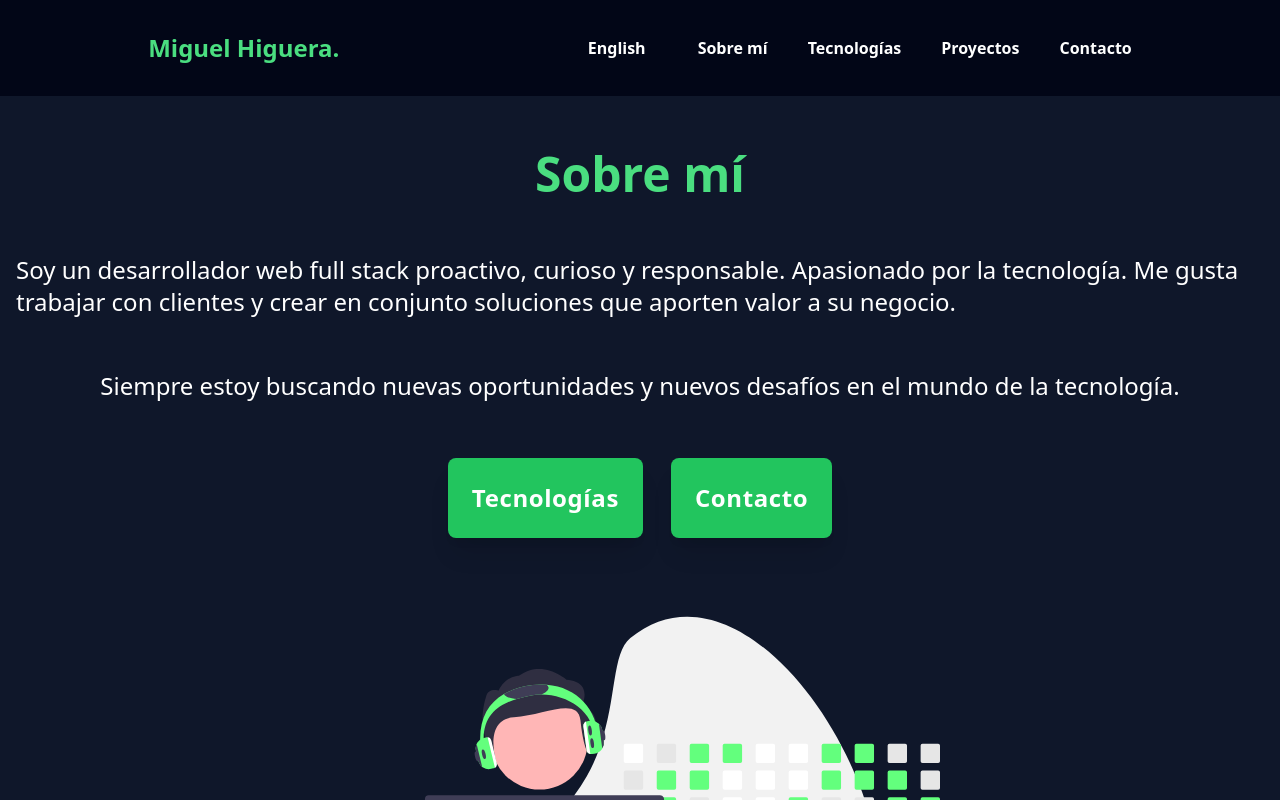
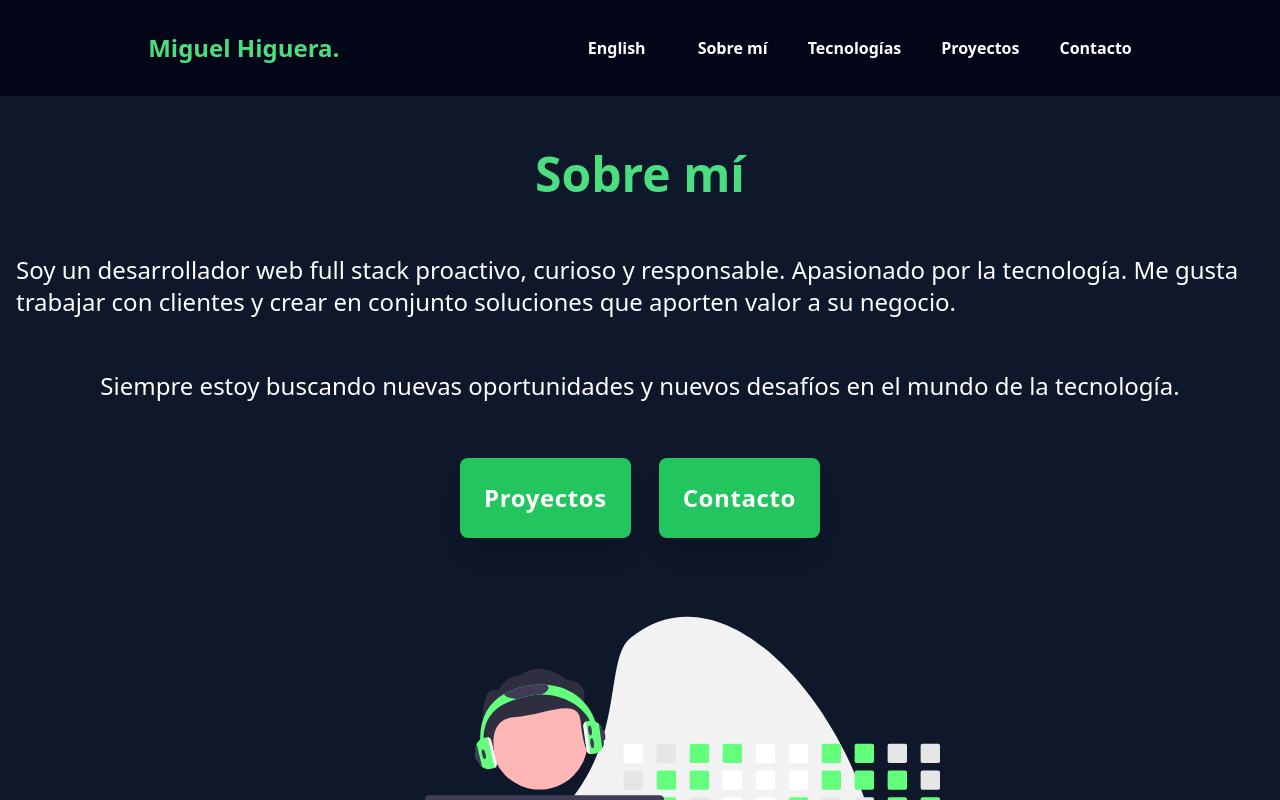
Before and after one commit to MiguelHigueraDev/miguel-higuera-portfolio, a SvelteKit app: page /about-me in a window 1280 px wide. Shown: the top 800 px of the page. Built offline with nearby package versions, Linux system fonts and the light colour scheme.

Commit message:
Changed tech stack link to projects.

```diff
--- a/src/components/AboutMe.svelte
+++ b/src/components/AboutMe.svelte
@@ -9,7 +9,7 @@
         <h2 class="p-4 mt-5 md:mt-10 text-2xl text-white"> {$t('about_me_1')}</h2>
         <h2 class="p-4 mt-5 text-2xl text-white">{$t('about_me_2')}</h2>
         <section id="nav-buttons" class="flex flex-col md:flex-row md:gap-7 mt-10">
-            <a href="/technologies" class="text-center text-white tracking-wide text-xl md:text-2xl lg:text-2xl mb-10 font-semibold bg-green-500 hover:bg-green-300 hover:text-black p-6 rounded-lg shadow-xl">{$t('technologies')}</a>
+            <a href="/projects" class="text-center text-white tracking-wide text-xl md:text-2xl lg:text-2xl mb-10 font-semibold bg-green-500 hover:bg-green-300 hover:text-black p-6 rounded-lg shadow-xl">{$t('projects')}</a>
             <a href="/contact" class="text-center text-white tracking-wide text-xl md:text-2xl lg:text-2xl mb-10 font-semibold bg-green-500 hover:bg-green-300 hover:text-black p-6 rounded-lg shadow-xl">{$t('contact')}</a>
         </section>
         <DeveloperIcon width={600} height={600}/>
```
